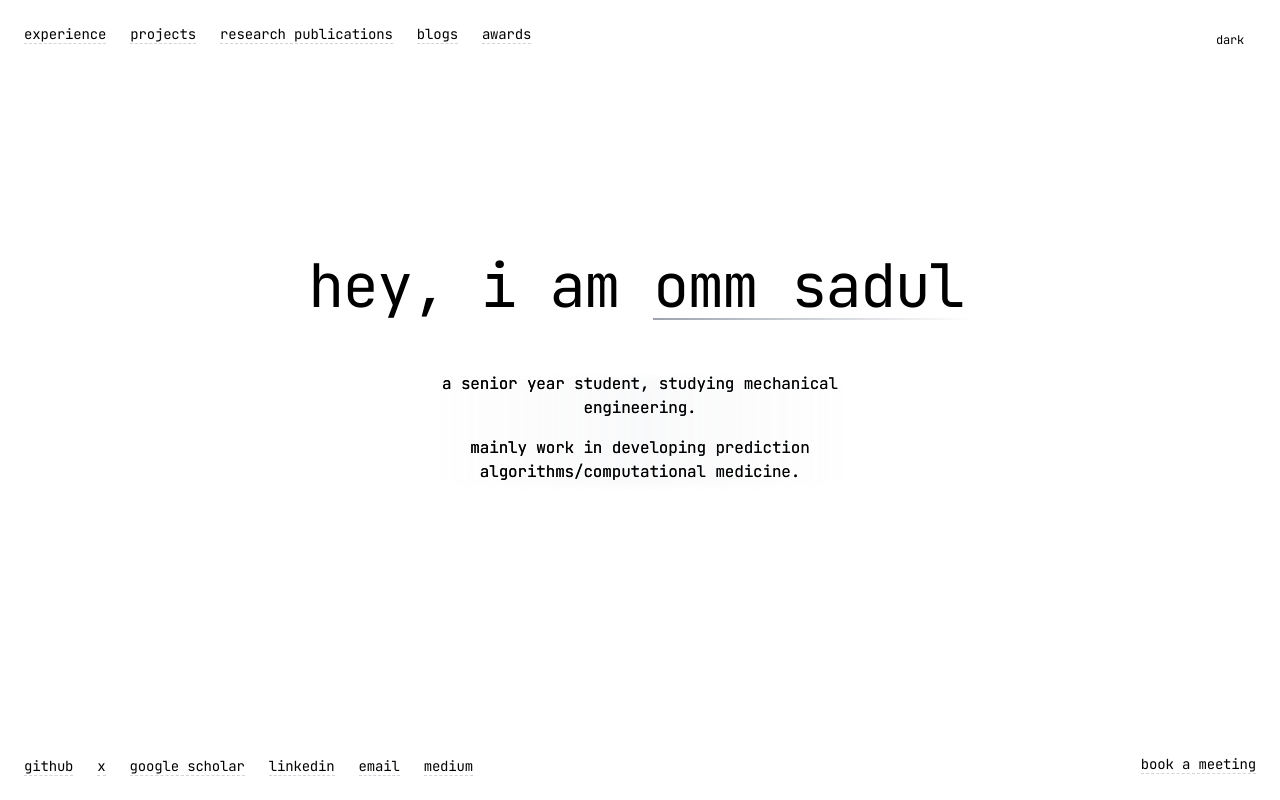
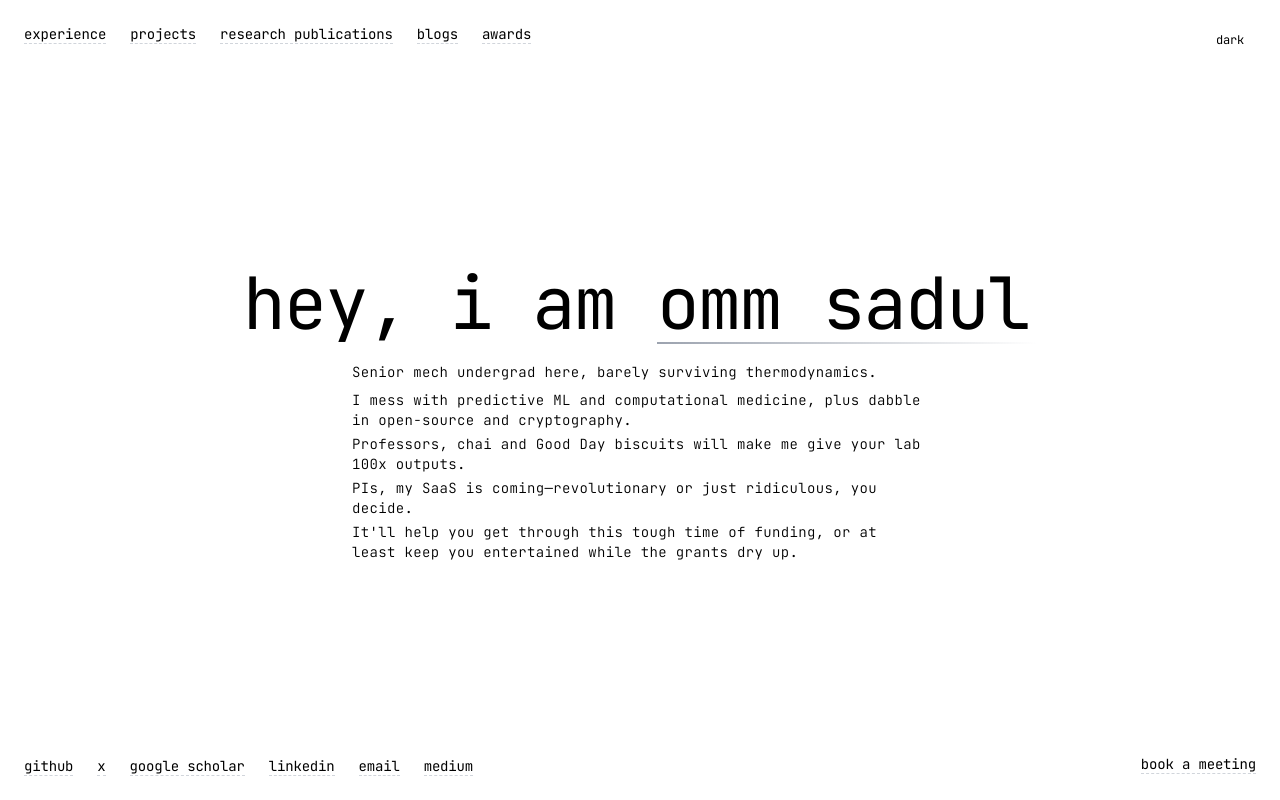
Before and after one commit to ommsadul/ommsadul.github.io, a Next.js app: page / in a window 1280 px wide. Built offline with nearby package versions, Linux system fonts and the light colour scheme.

Commit message:
feat: refactor layout and animations for improved readability; adjust spacing and transition effects for better user experience

```diff
--- a/src/app/page.tsx
+++ b/src/app/page.tsx
@@ -7,11 +7,11 @@ import { useEffect, useState } from 'react';
 export default function Home() {
   const [mounted, setMounted] = useState(false);
   const [activeLink, setActiveLink] = useState(null);
-    // Prevent hydration mismatch with window object
+
+  // Prevent hydration mismatch with window object
   useEffect(() => {
     setMounted(true);
   }, []);
-  // Component mounted
 
   // Staggered navigation links animation
   const navContainer = {
@@ -28,9 +28,13 @@ export default function Home() {
   const navItem = {
     hidden: { opacity: 0, y: -20 },
     show: { opacity: 1, y: 0, transition: { type: "spring", stiffness: 300, damping: 24 } }
-  };  return (
-    <div className="relative flex flex-col justify-center items-center min-h-screen w-full">      {/* Main content starts directly */}
-        {/* Navigation Links - Top Left */}<motion.nav
+  };
+
+  return (
+    <div className="relative flex flex-col justify-center items-center min-h-screen w-full">
+      {/* Main content starts directly */}
+      {/* Navigation Links - Top Left */}
+      <motion.nav
         className="fixed top-6 left-6 z-40 w-[40vw] sm:max-w-none"
         variants={navContainer}
         initial="hidden"
@@ -63,24 +67,27 @@ export default function Home() {
             </Link>
           </motion.li>
         </motion.ul>
-      </motion.nav>        {/* Main Content - Center */}      <motion.div
-        className="text-center z-10 relative px-4 sm:px-0 w-full max-w-full"
+      </motion.nav>
+
+      {/* Main Content - Center */}      <motion.div
+        className="text-center z-10 relative px-4 sm:px-0 w-full max-w-full flex flex-col items-center justify-center"
         initial={{ opacity: 0 }}
         animate={{ opacity: 1 }}
         transition={{ duration: 0.6, delay: 0.8 }} // Faster appearance after intro animation
       >
-        <motion.div
-          className="mb-8 overflow-visible"
-        >          <motion.h1            className="text-4xl sm:text-5xl md:text-6xl font-normal tracking-tight w-auto"
-            initial={{ y: 100 }}
-            animate={{ y: -40 }}
+        <motion.div className="mb-8 overflow-visible flex justify-center items-center">
+          <motion.h1
+            className="text-5xl sm:text-6xl md:text-7xl font-normal tracking-tight w-auto mx-auto"
+            initial={{ y: 200 }}
+            animate={{ y: 50 }}
             transition={{
               type: "spring",
               stiffness: 100,
               damping: 20,
               delay: 0.9
             }}
-          >            <div className="whitespace-nowrap overflow-visible w-auto inline-block">
+          >
+            <div className="whitespace-nowrap overflow-visible w-auto inline-block">
               <motion.span
                 initial={{ opacity: 0 }}
                 animate={{ opacity: 1 }}
@@ -99,14 +106,12 @@ export default function Home() {
                 <motion.span
                   className="absolute -bottom-1 left-0 w-full h-[2px] bg-gradient-to-r from-gray-400 to-transparent dark:from-gray-600"
                   initial={{ scaleX: 0, originX: 0 }}
-                  animate={{ scaleX: 1 }}
-                  transition={{ duration: 0.6, delay: 1.6 }}
+                  animate={{ scaleX: 1 }}                  transition={{ duration: 0.6, delay: 1.6 }}
                 />
               </motion.span>
             </div>
-          </motion.h1>
-        </motion.div><motion.div
-          className="max-w-md mx-auto mt-8"
+          </motion.h1>        </motion.div>        {/* Redesigned Summary Section - Experience-like Format */}        <motion.div
+          className="w-full mx-auto mt-8 px-0 sm:px-0 md:px-0 flex justify-center"
           initial={{ y: 40, opacity: 0 }}
           animate={{ y: -20, opacity: 1 }}
           transition={{
@@ -115,49 +120,62 @@ export default function Home() {
             damping: 20,
             delay: 1.8
           }}
-        >          <motion.div className="relative flex flex-col items-center space-y-3">            <motion.p
-              className="relative z-10 text-center text-sm sm:text-base"
-              initial={{ opacity: 0, y: 20 }}
-              animate={{ opacity: 1, y: 0 }}
-              transition={{ duration: 0.5, delay: 2.0 }}
-            >              <motion.span
-                className="text-gradient bg-gradient-to-r from-current to-gray-500 dark:from-current dark:to-gray-400 bg-clip-text inline-block"
-                initial={{ backgroundPosition: "200% 0" }}
-                animate={{ backgroundPosition: "0% 0" }}
-                transition={{ duration: 1.0, delay: 2.1 }}
+        >
+          <motion.div
+            className="text-left max-w-xl mx-auto"
+            initial={{ opacity: 0 }}
+            animate={{ opacity: 1 }}
+            transition={{ duration: 0.5, delay: 2.0 }}
+          >            <motion.div className="space-y-1 flex flex-col items-left">              <motion.p
+                className="text-xs sm:text-sm font-light tracking-wide"
+                initial={{ opacity: 0, y: 10 }}
+                animate={{ opacity: 1, y: 0 }}
+                transition={{ duration: 0.4, delay: 2.2 }}
               >
-                a senior year student, studying mechanical engineering.
-              </motion.span>
-            </motion.p>
+                Senior mech undergrad here, barely surviving thermodynamics.
+              </motion.p>
+
               <motion.p
-              className="relative z-10 text-center"
-              initial={{ opacity: 0, y: 20 }}
-              animate={{ opacity: 1, y: 0 }}
-              transition={{ duration: 0.5, delay: 2.2 }}
-            >              <motion.span
-                className="text-gradient bg-gradient-to-r from-current to-gray-500 dark:from-current dark:to-gray-400 bg-clip-text inline-block"
-                initial={{ backgroundPosition: "200% 0" }}
-                animate={{ backgroundPosition: "0% 0" }}
-                transition={{ duration: 1.0, delay: 2.3 }}
+                className="text-xs sm:text-sm font-light tracking-wide"
+                initial={{ opacity: 0, y: 10 }}
+                animate={{ opacity: 1, y: 0 }}
+                transition={{ duration: 0.4, delay: 2.4 }}
               >
-                mainly work in developing prediction algorithms/computational medicine.
-              </motion.span>
-            </motion.p>
-              <motion.div
-              className="absolute -inset-1 bg-gradient-to-r from-transparent via-gray-200/30 dark:via-gray-800/30 to-transparent rounded-lg blur-sm"
-              initial={{ opacity: 0, scale: 0.9 }}
-              animate={{ opacity: [0, 0.8, 0.4], scale: 1 }}
-              transition={{
-                duration: 2,
-                times: [0, 0.5, 1],
-                delay: 2.4,
-                repeat: Infinity,
-                repeatType: "reverse"
-              }}
-            />
+                I mess with predictive ML and computational medicine, plus dabble in open-source and cryptography.
+              </motion.p>
+
+              <motion.p
+                className="text-xs sm:text-sm font-light tracking-wide"
+                initial={{ opacity: 0, y: 10 }}
+                animate={{ opacity: 1, y: 0 }}
+                transition={{ duration: 0.4, delay: 2.6 }}
+              >
+                Professors, chai and Good Day biscuits will make me give your lab 100x outputs.
+              </motion.p>
+
+              <motion.p
+                className="text-xs sm:text-sm font-light tracking-wide"
+                initial={{ opacity: 0, y: 10 }}
+                animate={{ opacity: 1, y: 0 }}
+                transition={{ duration: 0.4, delay: 2.8 }}
+              >
+                PIs, my SaaS is coming—revolutionary or just ridiculous, you decide.
+              </motion.p>
+                <motion.p
+                className="text-xs sm:text-sm font-light tracking-wide"
+                initial={{ opacity: 0, y: 10 }}
+                animate={{ opacity: 1, y: 0 }}
+                transition={{ duration: 0.4, delay: 3.0 }}
+              >
+                It'll help you get through this tough time of funding, or at least keep you entertained while the grants dry up.
+              </motion.p>
+            </motion.div>
           </motion.div>
         </motion.div>
-      </motion.div>      {/* Social Links - Bottom Left */}      <motion.div
+      </motion.div>
+
+      {/* Social Links - Bottom Left */}
+      <motion.div
         className="fixed bottom-6 left-6 z-40 w-[40vw] sm:max-w-none"
         initial={{ opacity: 0 }}
         animate={{ opacity: 1 }}
@@ -168,7 +186,8 @@ export default function Home() {
           variants={navContainer}
           initial="hidden"
           animate="show"
-        ><motion.li variants={navItem}>
+        >
+          <motion.li variants={navItem}>
             <a
               href="https://github.com/ommsadul"
               target="_blank"
@@ -225,8 +244,12 @@ export default function Home() {
             >
               medium
             </a>
-          </motion.li>        </motion.ul>
-      </motion.div>      {/* Book a Meeting - Bottom Right */}      <motion.div
+          </motion.li>
+        </motion.ul>
+      </motion.div>
+
+      {/* Book a Meeting - Bottom Right */}
+      <motion.div
         className="fixed bottom-6 right-6 z-40 w-auto sm:max-w-none text-right"
         initial={{ opacity: 0 }}
         animate={{ opacity: 1 }}
```
